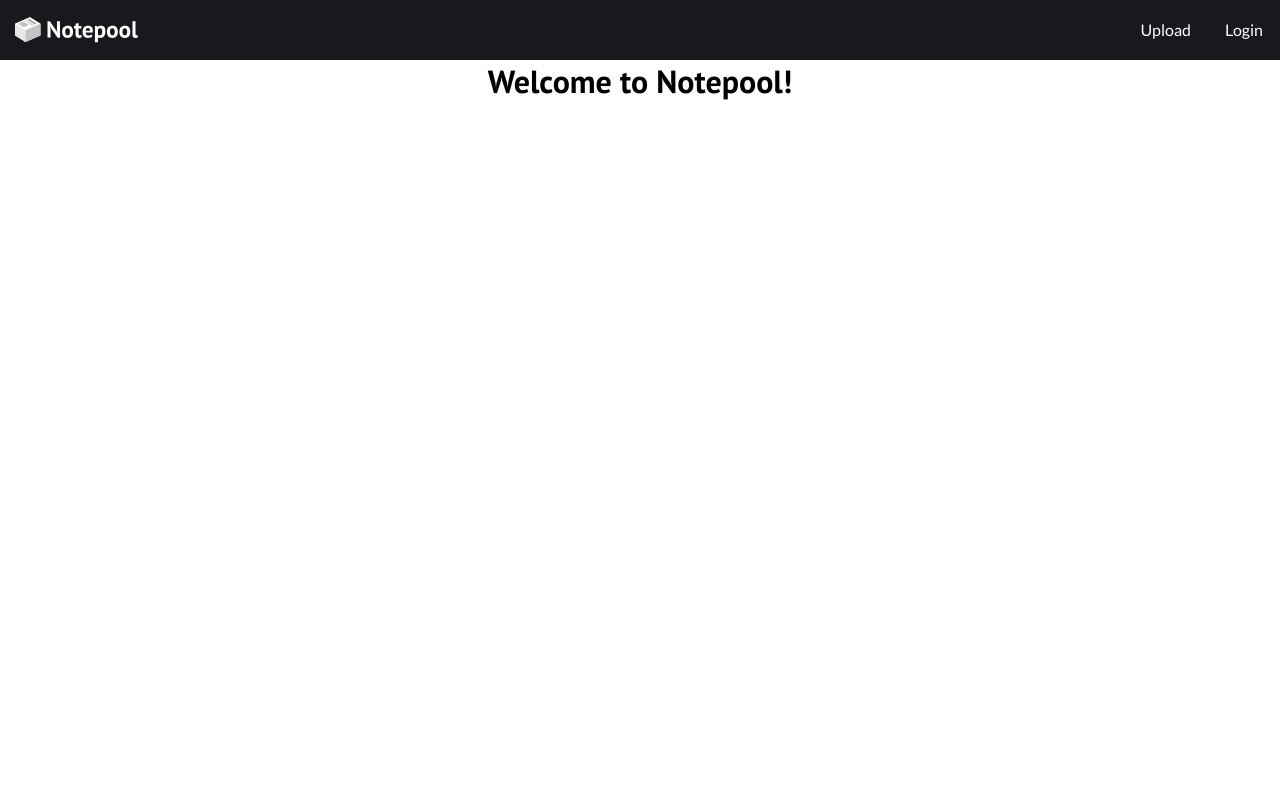
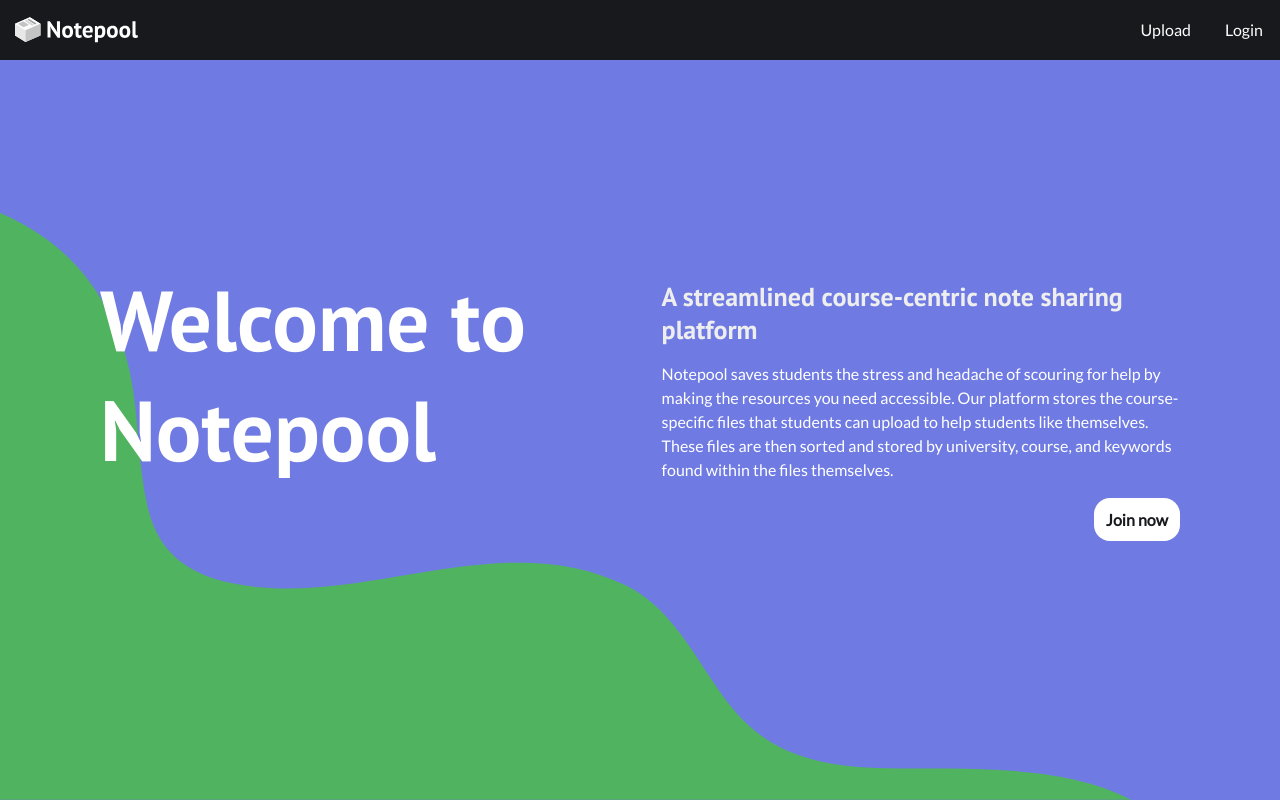
Before and after one commit to eamonma/notepool, a React (Create React App) app in the folder client/: page / in a window 1280 px wide. Built offline with nearby package versions, Linux system fonts and the light colour scheme.

Commit message:
almost final

```diff
--- a/client/src/Home.js
+++ b/client/src/Home.js
@@ -46,16 +46,6 @@ const Home = () => {
             </h1>
             <div className={s.container}>
               <h2>My courses</h2>
-              {localUser &&
-                localUser.listOfCourses &&
-                !localUser.listOfCourses.length && (
-                  <p>
-                    You don't have any courses. Consider{" "}
-                    <Link className="link" to="/join">
-                      joining one.
-                    </Link>
-                  </p>
-                )}
               <ul className={s.courses}>
                 {localUser &&
                   localUser.listOfCourses &&
--- a/client/src/components/Register.js
+++ b/client/src/components/Register.js
@@ -6,6 +6,8 @@ import { AppContext } from "../AppContext"
 
 import { FontAwesomeIcon } from "@fortawesome/react-fontawesome"
 import { faArrowCircleRight } from "@fortawesome/free-solid-svg-icons"
+
+import s from "../styles/register.module.scss"
 
 const Register = (props) => {
   const [authenticated, setAuthenticated] = useContext(AppContext).authenticated
@@ -74,11 +76,9 @@ const Register = (props) => {
   return authenticated ? (
     <Redirect to="/" />
   ) : (
-    <div className="form component">
+    <div className={`component ${s.Register}`}>
       <h1>Register</h1>
       <form action="/api/register" method="post" onSubmit={handleSubmit}>
-        <div className="flex-row">
-          <div>
         <label htmlFor="firstName">First name</label>
         <input
           type="text"
@@ -89,8 +89,7 @@ const Register = (props) => {
           disabled={loading}
           onChange={(e) => setItem("firstName", e.target.value)}
         />
-          </div>
-          <div>
+
         <label htmlFor="lastName">Last name</label>
         <input
           type="text"
@@ -99,10 +98,7 @@ const Register = (props) => {
           disabled={loading}
           onChange={(e) => setItem("lastName", e.target.value)}
         />
-          </div>
-        </div>
-        <div className="flex-row">
-          <div>
+
         <label htmlFor="email">Email</label>
         <input
           type="email"
@@ -111,8 +107,6 @@ const Register = (props) => {
           disabled={loading}
           onChange={(e) => setItem("email", e.target.value)}
         />
-          </div>
-          <div>
         <label htmlFor="username">Username</label>
         <input
           type="text"
@@ -121,8 +115,7 @@ const Register = (props) => {
           disabled={loading}
           onChange={(e) => setItem("username", e.target.value)}
         />
-          </div>
-        </div>
+
         <label htmlFor="password">Password</label>
         <input
           type="password"
@@ -166,6 +159,7 @@ export default withRouter(Register)
 // import React, { Component, Fragment } from "react"
 // import axios from "axios"
 // import { Redirect, withRouter, Link } from "react-router-dom"
+// import { defaultLayoutPlugin } from "@react-pdf-viewer/default-layout"
 
 // export class Login extends Component {
 //   state = {
--- a/client/src/components/Welcome.js
+++ b/client/src/components/Welcome.js
@@ -1,9 +1,24 @@
 import React from "react"
+import s from "../styles/welcome.module.scss"
+import { Link } from "react-router-dom"
 
 const Welcome = () => {
   return (
-    <div>
-      <h1>Welcome to Notepool!</h1>
+    <div className={s.Welcome}>
+      <div className={s.left}>
+        <h1>Welcome to Notepool</h1>
+      </div>
+      <div className={s.right}>
+        <h2>A streamlined course-centric note sharing platform</h2>
+        <p>
+          Notepool saves students the stress and headache of scouring for help
+          by making the resources you need accessible. Our platform stores the
+          course-specific files that students can upload to help students like
+          themselves. These files are then sorted and stored by university,
+          course, and keywords found within the files themselves.
+        </p>
+        <Link to="/register">Join now</Link>
+      </div>
     </div>
   )
 }
--- a/client/src/styles/home.module.scss
+++ b/client/src/styles/home.module.scss
@@ -79,8 +79,8 @@ h2 {
   .join {
     background-color: #fff;
     a {
-      color: #555;
+      color: #aaa;
     }
-    border: 4px dashed #555;
+    border: 4px dashed #aaa;
   }
 }
--- /dev/null
+++ b/client/src/styles/register.module.scss
@@ -0,0 +1,23 @@
+@import "./settings.scss";
+
+.Register {
+  display: flex;
+  justify-content: center;
+  align-items: center;
+  form {
+    width: 600px;
+
+    & > * {
+      width: 100%;
+    }
+
+    label {
+      margin-top: $xs;
+    }
+
+    input {
+      margin: $xs 0;
+      //   padding: 0;
+    }
+  }
+}
--- /dev/null
+++ b/client/src/styles/welcome.module.scss
@@ -0,0 +1,67 @@
+@import "./settings.scss";
+
+.Welcome {
+  height: calc(100vh - 60px);
+  width: 100vw;
+
+  display: flex;
+  padding: $l;
+  background-color: hsl(234, 66%, 66%);
+
+  justify-content: space-between;
+
+  background-image: url("../images/blob.svg");
+  background-repeat: no-repeat;
+  background-position: bottom left;
+
+  color: white;
+
+  .left {
+    width: 40%;
+    display: flex;
+    justify-content: center;
+    align-items: center;
+
+    h1 {
+      font-size: 85px;
+      position: relative;
+      bottom: $m + 1.8rem;
+      text-align: left;
+    }
+  }
+
+  .right {
+    display: flex;
+    width: 60%;
+    flex-direction: column;
+    justify-content: center;
+    align-items: flex-end;
+    position: relative;
+    bottom: $m;
+
+    p {
+      line-height: $s * 1.5;
+    }
+
+    h2 {
+      color: #eee;
+      font-size: 26px;
+      margin-bottom: 0;
+      text-align: left;
+    }
+
+    h2,
+    p {
+      width: 80%;
+    }
+
+    a {
+      color: $navbar;
+      padding: $xs * 1.5;
+      // background-color: hsl(120, 30%, 53%);
+      background-color: #fff;
+      border-radius: 16px;
+      font-weight: 900;
+    }
+  }
+}
```
Also changed, not shown: client/src/images/blob.svg (added), 1 other file (tests, documents, lock files or other folders). Lines whose indentation alone changed are shown as unchanged.
